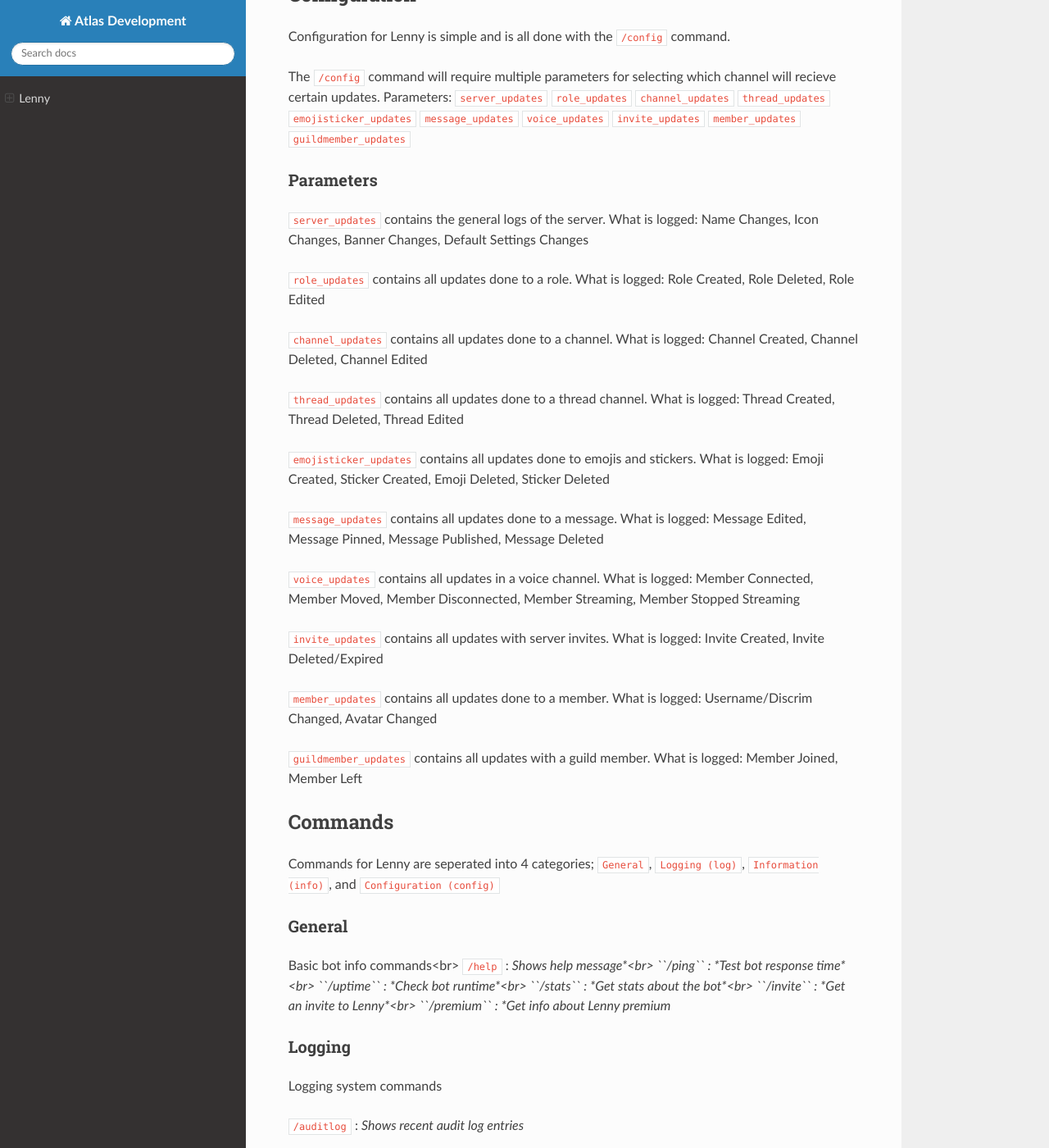
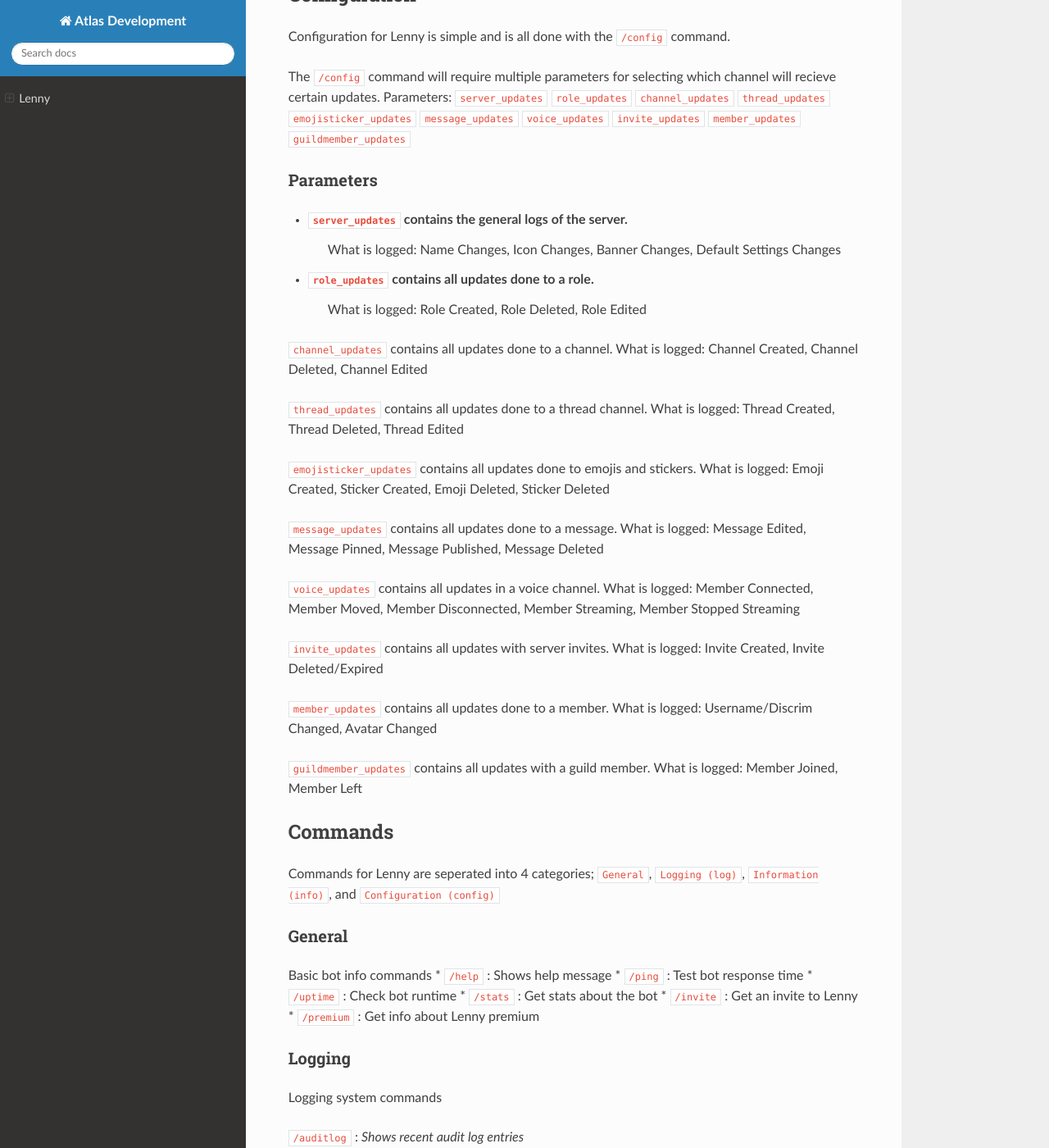
Before and after one commit to madebyatlas/docs, a Sphinx documentation site: the page built from docs/source/lenny.rst, in a window 1280 px wide and 1400 px high, scrolled down 508 px. Shown: the whole window at 82% size. Built offline with Sphinx 7.4.7 and the Read the Docs theme 3.1.0, drawn with Linux system fonts in a browser that asks for light colours; pages that are not in the unit, such as notebooks, are missing from menus.

Commit message:
Update lenny.rst

```diff
--- a/docs/source/lenny.rst
+++ b/docs/source/lenny.rst
@@ -32,11 +32,11 @@
 Parameters
 ----------
 
-``server_updates`` contains the general logs of the server.
-What is logged: Name Changes, Icon Changes, Banner Changes, Default Settings Changes
+* ``server_updates`` contains the general logs of the server.
+   What is logged: Name Changes, Icon Changes, Banner Changes, Default Settings Changes
 
-``role_updates`` contains all updates done to a role.
-What is logged: Role Created, Role Deleted, Role Edited
+* ``role_updates`` contains all updates done to a role.
+   What is logged: Role Created, Role Deleted, Role Edited
 
 ``channel_updates`` contains all updates done to a channel.
 What is logged: Channel Created, Channel Deleted, Channel Edited
@@ -72,13 +72,13 @@
 General
 -------
 
-Basic bot info commands<br>
-``/help`` : *Shows help message*<br>
-``/ping`` : *Test bot response time*<br>
-``/uptime`` : *Check bot runtime*<br>
-``/stats`` : *Get stats about the bot*<br>
-``/invite`` : *Get an invite to Lenny*<br>
-``/premium`` : *Get info about Lenny premium*
+Basic bot info commands
+* ``/help`` : Shows help message
+* ``/ping`` : Test bot response time
+* ``/uptime`` : Check bot runtime
+* ``/stats`` : Get stats about the bot
+* ``/invite`` : Get an invite to Lenny
+* ``/premium`` : Get info about Lenny premium
 
 Logging
 -------
```
